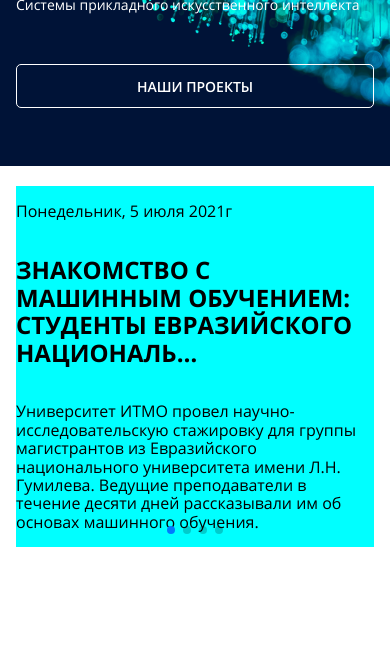
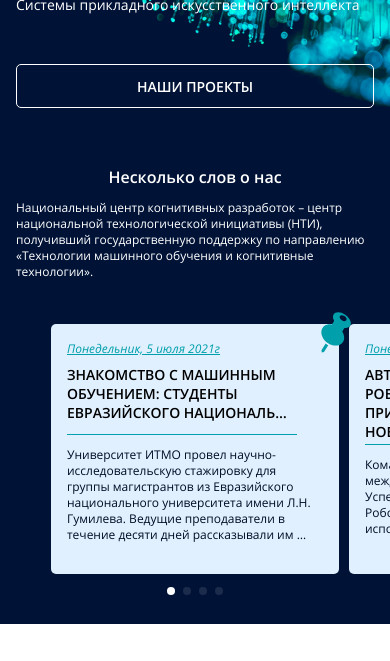
Before and after one commit to VolcharaMastering/itmo, a plain HTML site: page index.html in a window 390 px wide. Shown: the part 183-844 px from the top of the page. Drawn offline with nearby package versions, Linux system fonts and the light colour scheme; files whose address does not match are found by name.

Commit message:
feat: first section on mobile. js added

```diff
--- /dev/null
+++ b/blocks/about/about.css
@@ -0,0 +1,8 @@
+.about {
+  background-color: #001337;
+  color: #fff;
+  display: flex;
+  flex-direction: column;
+  align-items: center;
+  padding: 0 16px 20px;
+}
--- /dev/null
+++ b/blocks/about/about__subtilte.css
@@ -0,0 +1,5 @@
+.about__subtitle {
+  font-weight: 400;
+  font-size: 12px;
+  line-height: 16px;
+}
--- /dev/null
+++ b/blocks/about/about__title.css
@@ -0,0 +1,6 @@
+.about__title {
+  font-weight: 600;
+  font-size: 16px;
+  line-height: 22px;
+  margin: 0 auto;
+}
--- a/blocks/cards/cards.css
+++ b/blocks/cards/cards.css
@@ -1,4 +1,8 @@
 .cards {
-  width: calc(100% - 2*16px);
+  max-width: 100%;
   margin: 0 auto;
+  overflow-x: hidden;
+  justify-content: center;
+  align-items: center;
+  background-color: #001337;
 }
--- a/blocks/cards/cards__card.css
+++ b/blocks/cards/cards__card.css
@@ -1,6 +1,20 @@
-.cards__card{
+.cards__card {
+  width: 288px;
+  height: 250px;
+
   display: flex;
   flex-direction: column;
   align-items: flex-start;
-  background-color: aqua;
+
+  background-color: #e0f0ff;
+  margin: 12px 5px 0;
+  border-radius: 5px;
+  box-sizing: border-box;
 }
+
+.cards__card::after {
+  content: url(../../images/pin.svg);
+  position: absolute;
+  top: -12px;
+  right: -12px;
+}
--- /dev/null
+++ b/blocks/cards/cards__date.css
@@ -0,0 +1,10 @@
+.cards__date {
+  font-style: italic;
+  text-decoration: underline;
+  font-size: 12px;
+  line-height: 17px;
+  font-weight: 400px;
+  padding:16px 0 0 16px;
+  color: #009fac;
+  margin: 0;
+}
--- /dev/null
+++ b/blocks/cards/cards__description.css
@@ -0,0 +1,17 @@
+.cards__description {
+  max-width: 85%;
+  font-weight: 400;
+  font-size: 12px;
+  line-height: 16px;
+  color: #000d26;
+  margin: 0;
+  padding: 12px 16px 0px;
+
+  display: block;
+  overflow: hidden;
+  text-overflow: ellipsis;
+  margin-bottom: 32px;
+  display: -webkit-box;
+  -webkit-line-clamp: 6;
+  -webkit-box-orient: vertical;
+}
--- /dev/null
+++ b/blocks/cards/cards__pagination.css
@@ -0,0 +1,13 @@
+.cards__pagination {
+  position: relative;
+  margin: 16px auto;
+}
+
+/* not BEM at all */
+.cards__pagination .swiper-pagination-bullet {
+  background: rgba(255,255,255, .5);
+}
+
+.cards__pagination .swiper-pagination-bullet-active {
+  background: #fff;
+}
--- /dev/null
+++ b/blocks/cards/cards__title.css
@@ -0,0 +1,15 @@
+.cards__title {
+  max-width: 80%;
+  font-weight: 600;
+  font-size: 14px;
+  line-height: 19px;
+  margin: 0 auto 0 16px;
+  padding: 8px 0 12px 0;
+  border-bottom: 1px solid #009fac;
+
+  overflow: hidden;
+  text-overflow: ellipsis;
+  display: -webkit-box;
+  -webkit-line-clamp: 4;
+  -webkit-box-orient: vertical;
+}
--- a/blocks/title-section/title-section__button.css
+++ b/blocks/title-section/title-section__button.css
@@ -5,6 +5,7 @@
   font-weight: 600;
   color: #fff;
   background: none;
+  cursor: pointer;
   width: 100%;
   height: 44px;
   margin: 0;
--- a/index.html
+++ b/index.html
@@ -23,8 +23,8 @@
   </section>
 
   <section class="about">
-    <h2 class="about__title"></h2>
-    <p class="about__subtitle"></p>
+    <h2 class="about__title">Несколько слов о нас</h2>
+    <p class="about__subtitle">Национальный центр когнитивных разработок – центр национальной технологической инициативы (НТИ), получивший государственную поддержку по направлению «Технологии машинного обучения и когнитивные технологии».</p>
   </section>
 
   <section class="cards swiper mySwiper">
@@ -47,14 +47,15 @@
       <div class="cards__card swiper-slide">
         <p class="cards__date">тестовая дата</p>
         <h2 class="cards__title">тестовый заголовок</h2>
-        <p class="cards__description">тестовое описание</p>
+        <p class="cards__description">тестовое описание тестовое описаниетестовое описание тестовое описаниетестовое описание тестовое описаниетестовое описание тестовое описаниетестовое описание тестовое описаниетестовое описание тестовое описаниетестовое описание тестовое описаниетестовое описание тестовое описаниетестовое описание тестовое описаниетестовое описание тестовое описаниетестовое описание тестовое описаниетестовое описание тестовое описаниетестовое описание тестовое описание</p>
       </div>
     </div>
-    <div class="swiper-pagination"></div>
+    <div class="swiper-pagination cards__pagination"></div>
   </section>
 
 <!-- Swiper import-->
 <script src="https://unpkg.com/swiper/swiper-bundle.min.js"></script>
+
 <script src="./scripts/index.js"></script>
 </body>
 </html>
--- a/pages/index.css
+++ b/pages/index.css
@@ -11,5 +11,15 @@
 @import url(../blocks/title-section/title-section__title.css);
 @import url(../blocks/title-section/title-section__subtitle.css);
 @import url(../blocks/title-section/title-section__button.css);
+
+/* about-section import */
+@import url(../blocks/about/about.css);
+@import url(../blocks/about/about__subtilte.css);
+@import url(../blocks/about/about__title.css);
+
 @import url(../blocks/cards/cards.css);
 @import url(../blocks/cards/cards__card.css);
+@import url(../blocks/cards/cards__date.css);
+@import url(../blocks/cards/cards__title.css);
+@import url(../blocks/cards/cards__description.css);
+@import url(../blocks/cards/cards__pagination.css);
--- a/scripts/index.js
+++ b/scripts/index.js
@@ -1,5 +1,8 @@
-let swiper = new Swiper(".mySwiper", {
-  spaceBetween: 30,
+const swiper = new Swiper(".mySwiper", {
+  slidesPerView: "auto",
+  centeredSlides: true,
+  spaceBetween: 0,
+  speed: 800,
   pagination: {
     el: ".swiper-pagination",
     clickable: true,
```
Also changed, not shown: images/pin.svg (added).
